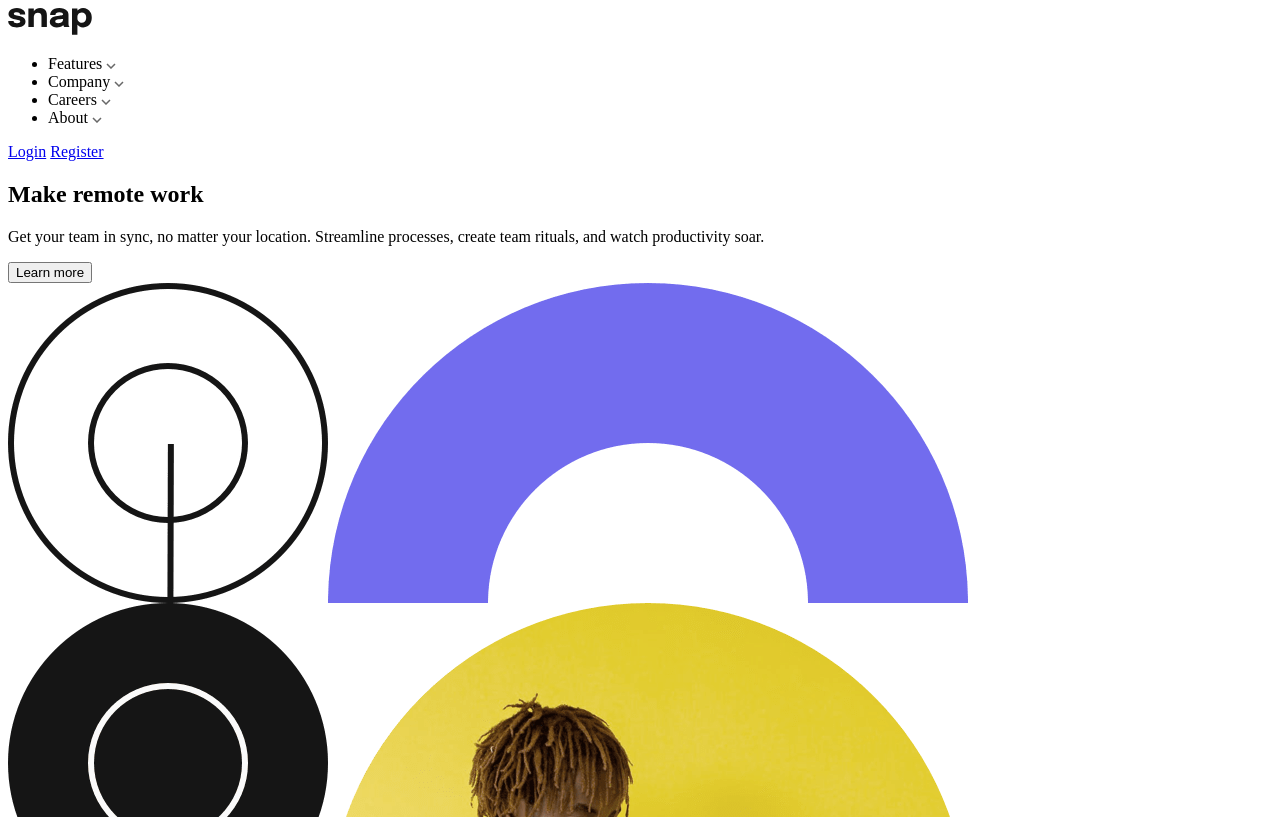
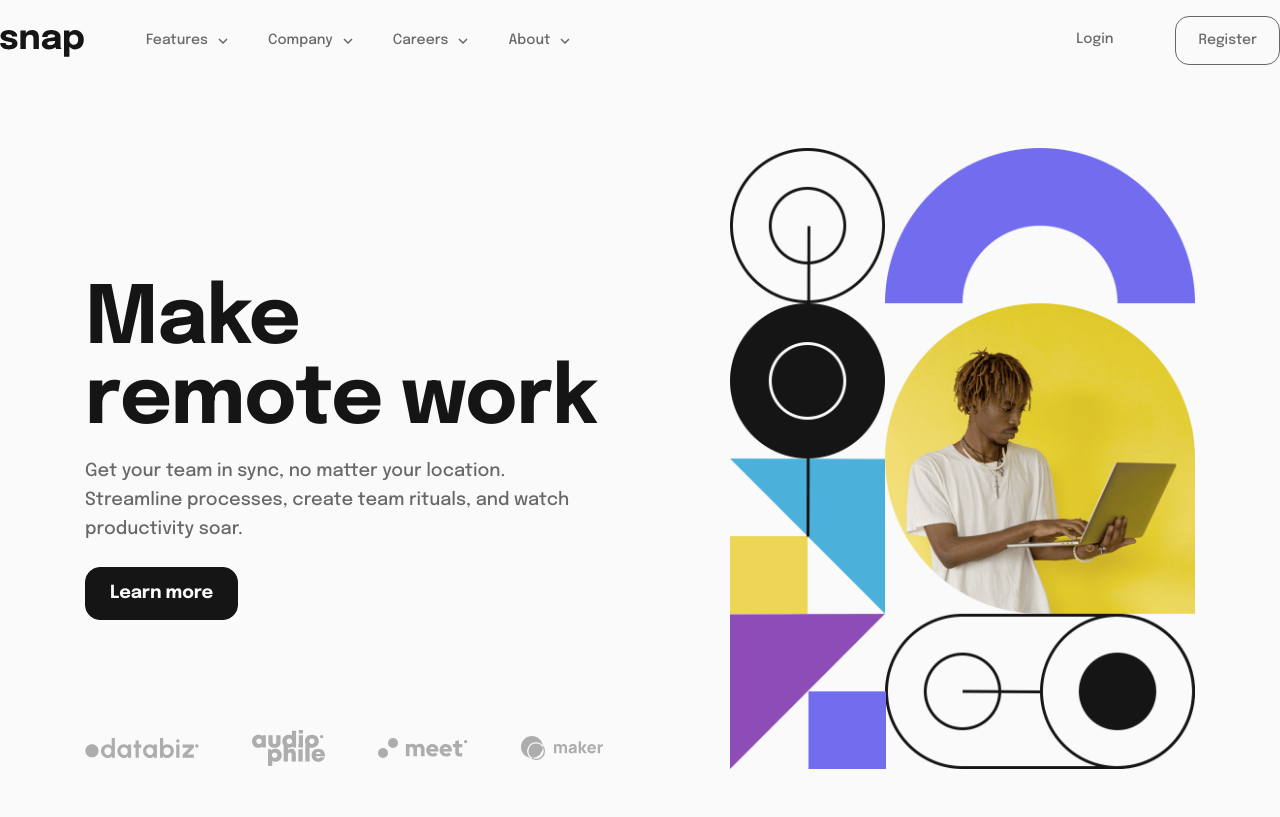
Before and after one commit to antoniochangoer/intro-section-with-dropdown-navigation, a plain HTML site: page index.html in a window 1280 px wide. Shown: the top 817 px of the page. Drawn offline with Linux system fonts and the light colour scheme.

Commit message:
main styling

```diff
--- a/index.html
+++ b/index.html
@@ -9,9 +9,9 @@
   <title>Frontend Mentor | Intro section with dropdown navigation</title>
 </head>
 <body>
-  <header class="header">
-    <img src="./images/logo.svg" alt="Snap company logo" class="logo">
-    <nav class="nav container">
+  <header class="header container container-xlg">
+    <nav class="nav">
+      <img src="./images/logo.svg" alt="Snap company logo" class="logo">
       <ul class="nav__items">
         <li class="nav__item">
           Features
@@ -34,24 +34,29 @@
         <a href="#" class="nav__btn nav__btn--no-border">Login</a>
         <a href="#" class="nav__btn nav__btn--border">Register</a>
       </div>
+      <div class="nav__hamburger">
+        <img src="./images/icon-menu.svg" alt="hamburger menu">
+      </div>
     </nav>
   </header>
-  <main class="main container">
+  <main class="main container-lg">
     <section class="hero">
-      <div class="hero__content">
-        <h1 class="hero__title">Make remote work</h1>
-        <p class="hero__text">Get your team in sync, no matter your location. Streamline processes, create team rituals, and watch productivity soar.</p>
-        <button class="hero__cta">Learn more</button>
-      </div>
       <picture class="hero__img">
-        <source srcset="./images/image-hero-desktop.png" alt="" media="(min-width: 768px)">
+        <source srcset="./images/image-hero-desktop.png" alt="" media="(min-width: 750px)">
         <img src="./images/image-hero-mobile.png" alt="">
       </picture>
-      <div class="hero__client-logos">
-        <img src="./images/client-databiz.svg" alt="">
-        <img src="./images/client-audiophile.svg" alt="">
-        <img src="./images/client-meet.svg" alt="">
-        <img src="./images/client-maker.svg" alt="">
+      <div class="wrapper container">
+        <div class="hero__content">
+          <h1 class="hero__title">Make remote work</h1>
+          <p class="hero__text">Get your team in sync, no matter your location. Streamline processes, create team rituals, and watch productivity soar.</p>
+          <button class="hero__cta">Learn more</button>
+        </div>
+        <div class="hero__client-logos">
+          <img class="databiz" src="./images/client-databiz.svg" alt="">
+          <img class="audiophile" src="./images/client-audiophile.svg" alt="">
+          <img class="meet" src="./images/client-meet.svg" alt="">
+          <img class="maker" src="./images/client-maker.svg" alt="">
+        </div>
       </div>
     </section>
   </main>
--- a/styles/style.css
+++ b/styles/style.css
@@ -0,0 +1,309 @@
+@import url('https://fonts.googleapis.com/css2?family=Epilogue:wght@500;700&display=swap');
+
+:root {
+    --dark-purple: #8E4CB6;
+    --light-purple: #726CEE;
+    --blue: #4BB1DA;
+    --yellow: #EDD556;
+    --medium-grey: #686868;
+    --light-grey: #ADADAD;
+    --almost-white: #FAFAFA;
+    --white: #ffffff;
+    --black: #151515;
+
+    --ff: 'Epilogue', sans-serif;
+    --fs-head-lg: 8rem;
+    --fs-head-sm: 3.6rem;
+    --fs-body-m: 1.8rem;
+    --fs-body-sm: 1.6rem;
+    --fs-body-xsm: 1.4rem;
+    --fw-m: 500;
+    --fw-b: 700;
+}
+
+*, *::before, *::after {
+    box-sizing: border-box;
+}
+
+  * {
+    margin: 0;
+    padding: 0;
+}
+
+  html {
+    font-size: 62.5%;
+}
+
+  html, body {
+    height: 100%;
+}
+
+  body {
+    background-color: var(--almost-white);
+    font-family: var(--ff);
+    font-size: var(--fs-body-sm);
+    font-weight: var(--fw-m);
+    line-height: 1.5;
+}
+
+  img, picture, video, canvas, svg {
+    display: block;
+    max-width: 100%;
+}
+
+  input, button, textarea, select {
+    font: inherit;
+}
+
+  p, h1, h2, h3, h4, h5, h6 {
+    overflow-wrap: break-word;
+}
+
+.container {
+  max-width: 90%;
+  /* max-width: 34.4rem; */
+  /* margin-inline: auto; */
+  margin: 1.6rem;
+}
+
+.header {
+  /* USeless??? */
+  /* display: flex;
+  align-items: center;
+  justify-content: space-between; */
+}
+
+.nav__items,
+.nav__buttons {
+  display: none;
+}
+
+.logo {
+  cursor: pointer;
+  /* to center it with hamburger */
+  padding-top: 5px;
+}
+
+.nav {
+  display: flex;
+  align-items: center;
+  justify-content: space-between;
+}
+
+.nav__hamburger {
+  cursor: pointer;
+}
+
+.main {
+
+}
+
+.hero {
+
+}
+
+.hero__img {
+  margin-top: 2.4rem;
+}
+
+.hero__content {
+  margin: 4.8rem 0;
+  text-align: center;
+}
+
+.hero__title {
+  font-size: var(--fs-head-sm);
+  color: var(--black);
+  letter-spacing: -.5px;
+  margin-bottom: 1.6rem;
+  line-height: 1;
+}
+
+.hero__text {
+  color: var(--medium-grey);
+  margin: 1.6rem 0 2.4rem 0;
+  line-height: 1.6;
+}
+
+.hero__cta {
+  background-color: var(--black);
+  border: 1px solid var(--black);
+  border-radius: 15px;
+  cursor: pointer;
+  padding: 1.2rem 2.4rem ;
+  color: var(--almost-white);
+  font-weight: var(--fw-b);
+  letter-spacing: -0.22px;
+  transition: all .2s ease-in;
+}
+
+.hero__client-logos {
+  display: flex;
+  align-items: center;
+  justify-content: space-between;
+  padding-bottom: 4.8rem;
+}
+
+.hero__client-logos img:not(:last-child) {
+  /* margin-right: 2.8rem; */
+}
+
+/* Client logos fixed height and width on mobile */
+.databiz {
+  max-width: 8.125rem;
+  max-height: 1.4rem;
+}
+
+.audiophile {
+  max-width: 5.2rem;
+  max-height: 2.6rem;
+}
+
+.meet {
+  max-width: 6.4rem;
+  max-height: 1.4rem;
+}
+
+.maker {
+  max-width: 5.89rem;
+  max-height: 1.7rem;
+}
+
+@media (min-width: 750px) {
+  .container,
+  .container-lg {
+    max-width: 111rem;
+    margin-inline: auto;
+  }
+
+  .container-xlg {
+    max-width: 135rem;
+    margin-inline: auto;
+    /* margin: 2rem 4rem; */
+  }
+
+  .nav__hamburger {
+    display: none;
+  }
+
+  .header {
+    font-size: var(--fs-body-xsm);
+    color: var(--medium-grey);
+  }
+
+  .nav {
+    display: flex;
+    justify-content: start;
+  }
+
+  .nav__items,
+  .nav__buttons {
+    display: flex;
+  }
+
+  .nav__items {
+    margin-left: 6.2rem;
+    display: flex;
+    gap: 4rem;
+  }
+
+  .nav__item {
+    display: flex;
+    align-items: center;
+    gap: 1rem;
+    cursor: pointer;
+  }
+
+  .nav__buttons {
+    margin-left: auto;
+    display: flex;
+    gap: 4rem;
+  }
+
+  .nav__btn {
+    color: inherit;
+    text-decoration: none;
+    padding: 1.3rem 2.2rem;
+    transition: all .1s ease-in;
+  }
+
+  .nav__btn:hover {
+    color: var(--black);
+  }
+
+  .nav__btn--no-border{
+    border: none;
+  }
+
+  .nav__btn--border{
+    border: 1.5px solid var(--medium-grey);
+    border-radius: 14px;
+  }
+
+  .nav__btn--border:hover {
+    border: 1.5px solid var(--black);
+  }
+
+  .hero {
+    display: flex;
+    flex-direction: row-reverse;
+    gap: 12.5rem;
+  }
+
+  .wrapper {
+    display: flex;
+    flex-direction: column;
+  }
+
+  .hero__img {
+    margin-top: 6.7rem;
+  }
+
+  .hero__content {
+    margin: 18.4rem 0 11rem 0;
+    text-align: left;
+    font-size: var(--fs-body-m);
+  }
+
+  .hero__title {
+    font-size: var(--fs-head-lg);
+    letter-spacing: -1.11px;
+  }
+
+  .hero__cta:hover {
+    background-color: var(--almost-white);
+    border: 1px solid var(--black);
+    color: var(--black);
+  }
+
+  .hero__client-logos img {
+    max-width: none;
+    max-height: none;
+  }
+}
+
+
+
+
+
+
+
+
+
+
+
+
+
+
+
+
+
+
+
+
+
+
+
+
+
+/* ALT TAGS TOEVOEGEN!!!! */
```
